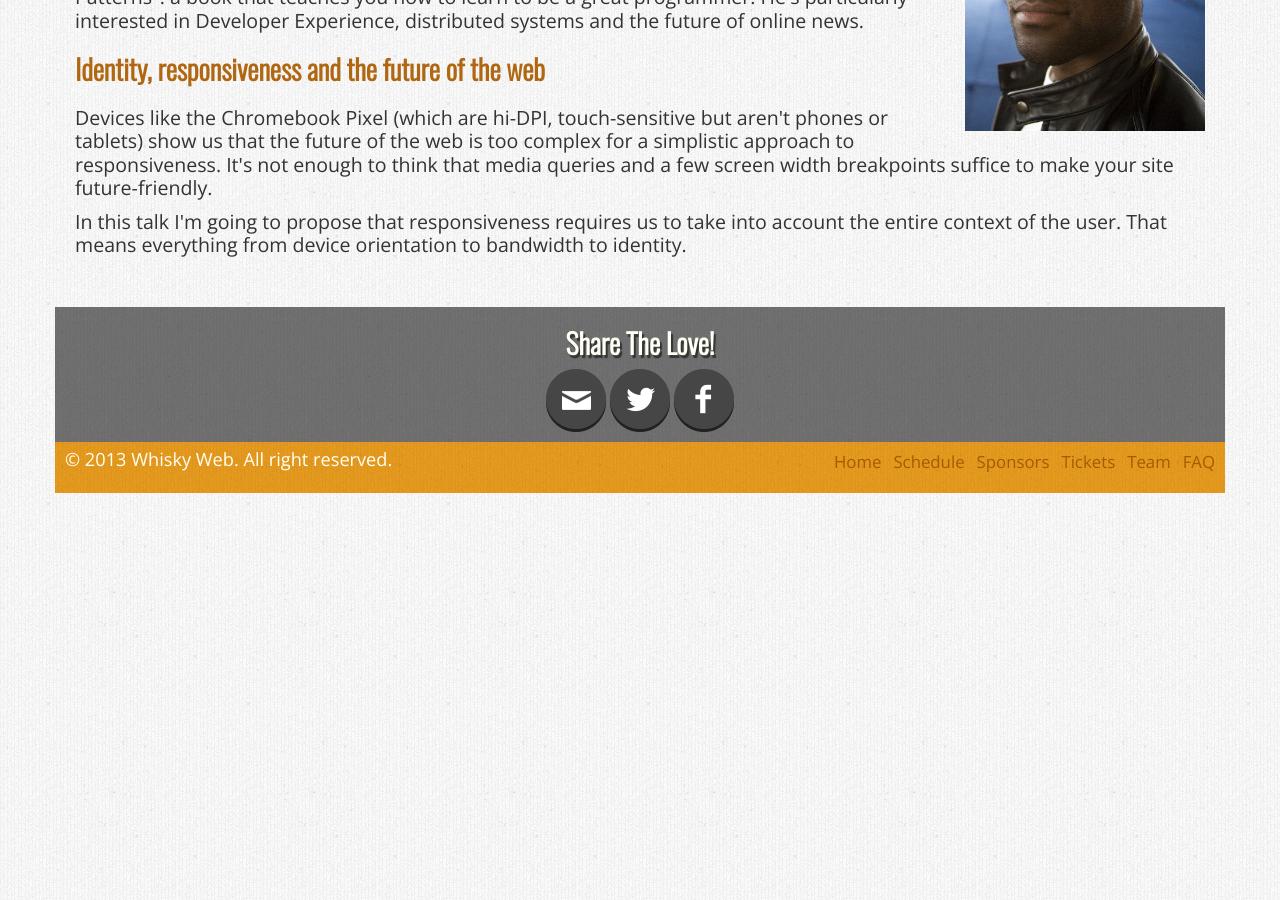
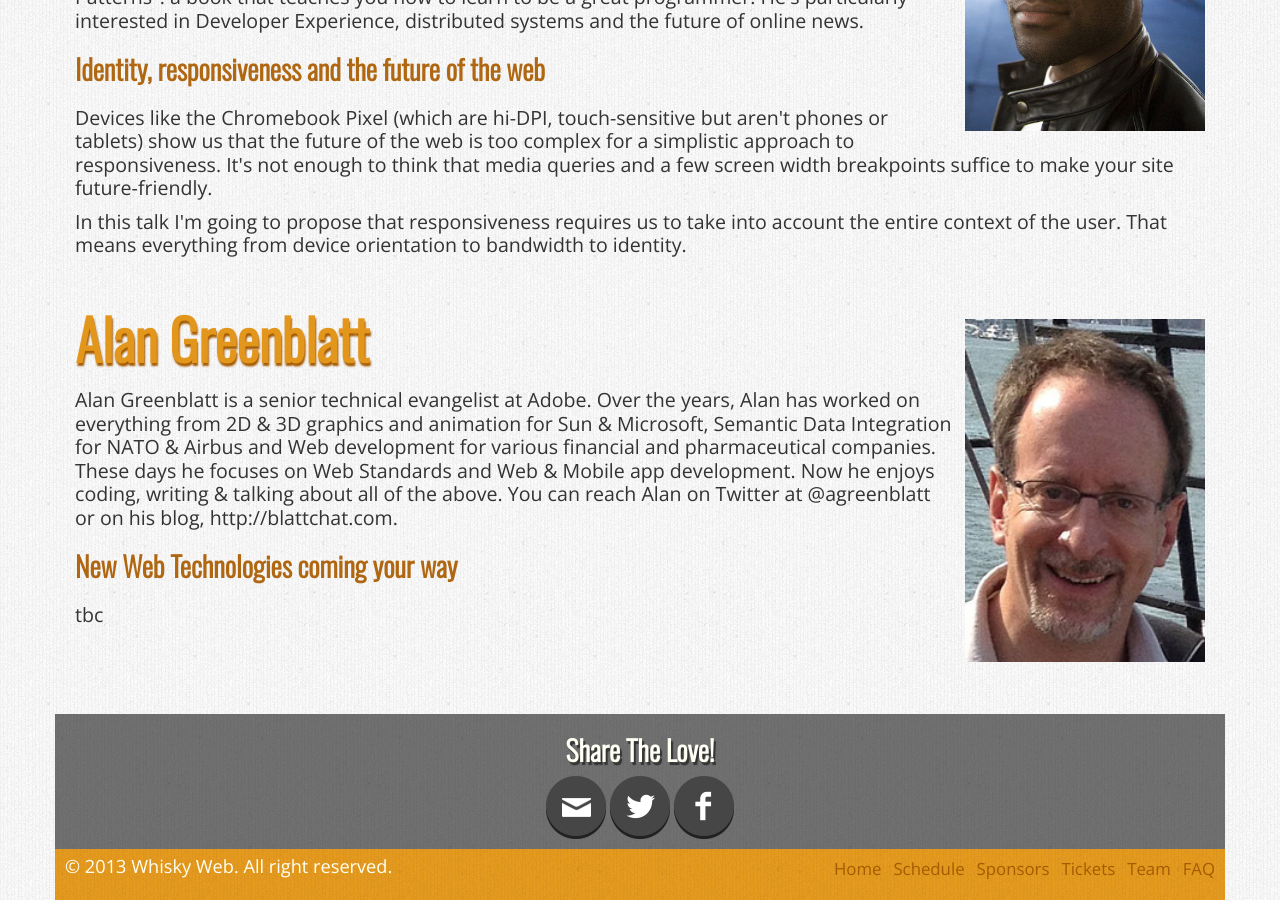
Before and after one commit to whiskyweb/whiskyweb-website, a Jekyll site: the page built from speakers.html, in a window 1280 px wide and 900 px high, scrolled down 2077 px. Built offline with Jekyll 4.4.1, drawn with Linux system fonts in a browser that asks for light colours; nearby versions of some CDN libraries; Markdown is read by kramdown in place of the engine named in the settings.

Commit message:
Adding Alan to the speakers page

```diff
--- a/speakers.html
+++ b/speakers.html
@@ -86,4 +86,19 @@ title: Speakers
         </div>
     </div>
 
+    <div class="speaker clearfix">
+
+        <img class="hidden-phone" src="/img/alan.jpg" alt="Alan Greenblatt" />
+
+        <h1>Alan Greenblatt</h1>
+        <div class="bio">
+            <p>Alan Greenblatt is a senior technical evangelist at Adobe.  Over the years, Alan has worked on everything from 2D & 3D graphics and animation for Sun & Microsoft, Semantic Data Integration for NATO & Airbus and Web development for various financial and pharmaceutical companies.  These days he focuses on Web Standards and Web & Mobile app development.  Now he enjoys coding, writing & talking about all of the above.  You can reach Alan on Twitter at @agreenblatt or on his blog, http://blattchat.com.</p>
+        </div>
+
+        <h2>New Web Technologies coming your way</h2>
+        <div class="abstract">
+            <p>tbc</p>
+        </div>
+    </div>
+
 </div>
```
Also changed, not shown: img/alan.jpg (added).
